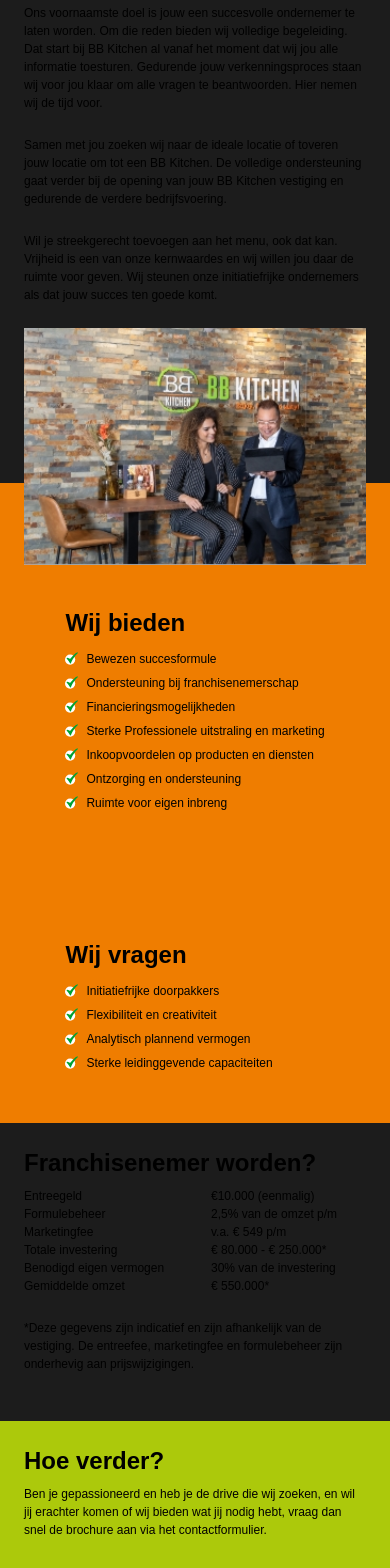
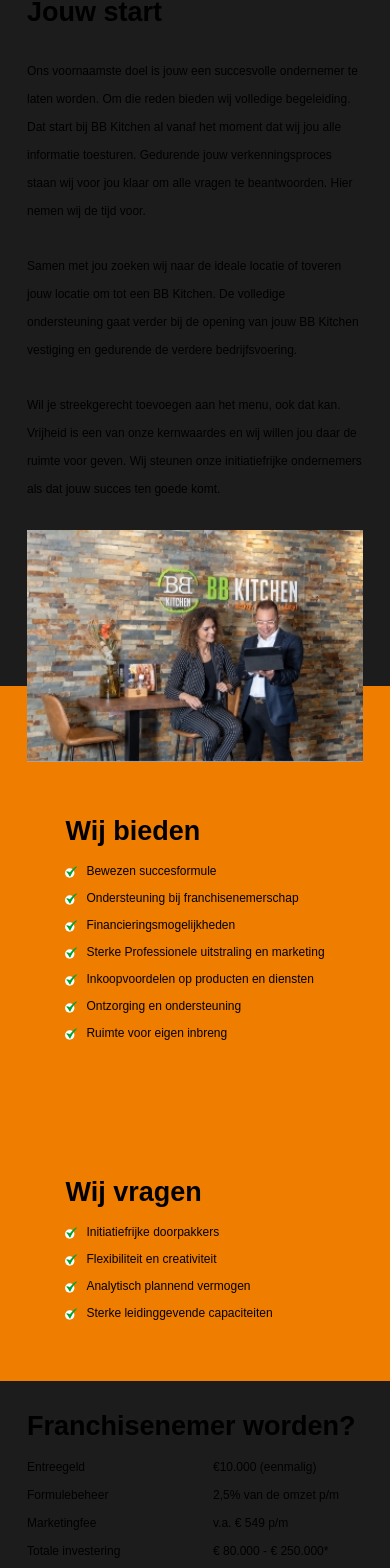
Before and after one commit to Rhunterj/bigBread-franchise, a Next.js app: page /contact in a window 390 px wide. Shown: the part 420-1988 px from the top of the page. Built offline with nearby package versions, Linux system fonts and the light colour scheme.

Commit message:
changes to fonts and container width

```diff
--- a/components/Header/Header.tsx
+++ b/components/Header/Header.tsx
@@ -3,8 +3,8 @@
 
 export const Header = () => {
     return (
-        <header className="flex items-center justify-between w-full px-6 py-6 bg-black xl:max-w-[80%] mx-auto xl:h-[220px]">
-            <div className="flex items-center w-[135px] xl:w-[600px] relative h-[35px] xl:h-[120px]">
+        <header className="flex items-center justify-between w-full px-6 py-6 bg-black xl:max-w-[1100px] mx-auto xl:h-[100px]">
+            <div className="flex items-center w-[135px] sm:w-[225px] xl:w-[400px] relative h-[35px] xl:h-[120px] sm:h-[80px]">
                 <Link href="/">
                     <Image
                         src="/logoDesktop.svg"
@@ -15,8 +15,8 @@
                 </Link>
             </div>
             <div className="flex flex-col text-right xl:flex-row">
-                <Link className="mb-2 text-xs xl:mr-10 xl:text-2xl" href="/about">Over BB Kitchen</Link>
-                <Link className="text-xs xl:text-2xl" href="/contact">Franchisenemer worden?</Link>
+                <Link className="mb-2 text-xs xl:mr-10 xl:text-lg" href="/about">Over BB Kitchen</Link>
+                <Link className="text-xs xl:text-lg" href="/contact">Franchisenemer worden?</Link>
             </div>
         </header>
     )
--- a/components/Hero/Hero.tsx
+++ b/components/Hero/Hero.tsx
@@ -19,7 +19,7 @@
             <div className="absolute bottom-0 left-0 flex items-center justify-center w-full h-1/2">
                 <div className="flex flex-col items-center justify-center min-w-[50%] h-1/2">
                     <Link
-                        className="px-8 py-2 mt-4 text-xs font-bold text-white rounded-[10px] xl:text-3xl bg-primary xl:py-6"
+                        className="px-8 py-2 mt-4 text-xs font-bold text-white rounded-[10px] xl:text-xl bg-primary xl:py-4"
                         href="/#contactForm"
                     >
                         Vraag de brochure aan{' '}
--- a/components/SubFooter/SubFooter.tsx
+++ b/components/SubFooter/SubFooter.tsx
@@ -30,8 +30,8 @@
     return (
         <>
             <div className="px-6 py-6 xl:py-12 bg-[#fff]">
-                <div className={`flex flex-col w-full xl:max-w-[80%] mx-auto`}>
-                    <h2 className="mb-6 text-3xl font-bold text-[#363636] xl:text-[107px] xl:leading-[131px] xl:mb-16 xl:mt-20">
+                <div className={`flex flex-col w-full xl:max-w-[1100px] mx-auto`}>
+                    <h2 className="mb-6 text-3xl font-bold text-[#363636] xl:text-[max( 1.8rem,1.8vw )] xl:mb-16">
                         Open een BB Kitchen vestiging in 12 stappen!
                     </h2>
                     <div className="xl:hidden">
@@ -190,8 +190,8 @@
                     </div>
                 </div>
             </div>
-            <div className="relative flex flex-col w-full px-6 py-6 xl:py-12 overflow-hidden xl:max-w-[80%] mx-auto">
-                <h2 className="w-[80%] p-0 mb-6 text-xl font-bold xl:text-2xl">
+            <div className="relative flex flex-col w-full px-6 py-6 xl:py-12 overflow-hidden xl:max-w-[1100px] mx-auto">
+                <h2 className="w-[1100px] p-0 mb-6 text-xl font-bold xl:text-[max( 1.8rem,1.8vw )]">
                     Is jouw <span className="text-3xl font-bold xl:text-5xl">locatie</span>
                     <br />
                     de <span className="text-3xl font-bold xl:text-5xl">volgende?</span>
--- a/pages/contact.tsx
+++ b/pages/contact.tsx
@@ -8,13 +8,13 @@
         <>
             <Header />
             <Hero image="/Start.jpg" />
-            <main className="xl:mb-[125px]">
-                <div className="flex flex-col w-full px-6 py-6 xl:py-12">
-                    <div className="xl:max-w-[80%] mx-auto">
-                         <h1 className="mb-6 text-2xl font-bold xl:text-[94px] xl:leading-[115px]">
+            <main className="sm:mb-[125px]">
+                <div className="flex flex-col w-full px-6 py-6 sm:py-12">
+                    <div className="sm:max-w-[1100px] mx-auto">
+                         <h1 className="mb-6 text-2xl font-bold sm:text-4xl">
                             Jouw start
                         </h1>
-                        <p className="mb-6 xl:text-3xl xl:font-semibold">
+                        <p className="mb-6 sm:text-lg">
                             Ons voornaamste doel is jouw een succesvolle
                             ondernemer te laten worden. Om die reden bieden wij
                             volledige begeleiding. Dat start bij BB Kitchen al
@@ -23,14 +23,14 @@
                             wij voor jou klaar om alle vragen te beantwoorden.
                             Hier nemen wij de tijd voor.
                         </p>
-                        <p className="mb-6 xl:text-3xl xl:font-semibold">
+                        <p className="mb-6 sm:text-lg">
                             Samen met jou zoeken wij naar de ideale locatie of
                             toveren jouw locatie om tot een BB Kitchen. De
                             volledige ondersteuning gaat verder bij de opening
                             van jouw BB Kitchen vestiging en gedurende de
                             verdere bedrijfsvoering.
                         </p>
-                        <p className="mb-6 xl:text-3xl xl:font-semibold">
+                        <p className="mb-6 sm:text-lg">
                             Wil je streekgerecht toevoegen aan het menu, ook dat
                             kan. Vrijheid is een van onze kernwaardes en wij
                             willen jou daar de ruimte voor geven. Wij steunen
@@ -44,97 +44,97 @@
                         />
                     </div>
                 </div>
-                <div className="flex flex-col w-full px-6 py-6 xl:py-12 bg-primary mt-[-130px] xl:mt-[-200px]">
-                    <div className="xl:max-w-[80%] xl:w-full mx-auto">
-                        <div className='hidden xl:block w-full h-1 border-t-2 xl:mt-[200px]'></div>
-                        <div className="flex flex-col xl:flex-row">
-                            <div className="xl:w-1/2">
-                                <h2 className="mb-2 text-2xl font-bold xl:text-[63px] xl:leading-[77px] pt-[100px] xl:pl-5">
+                <div className="flex flex-col w-full px-6 py-6 sm:py-12 bg-primary mt-[-130px] sm:mt-[-200px]">
+                    <div className="sm:max-w-[1100px] sm:w-full mx-auto">
+                        <div className='hidden sm:block w-full h-1 border-t-2 sm:mt-[200px]'></div>
+                        <div className="flex flex-col sm:flex-row">
+                            <div className="lg:w-1/2">
+                                <h2 className="mb-2 text-2xl font-bold sm:text-3xl pt-[100px] sm:pl-5">
                                     Wij bieden
                                 </h2>
                                 <ul className="mb-6">
-                                    <li className="flex text-[12px] xl:mb-2 xl:text-2xl leading-6">
+                                    <li className="flex text-[12px] sm:mb-2 sm:text-sm lg:text-lg leading-6">
                                         <img
                                             src="/checkmark.svg"
-                                            className="object-contain pr-2 w-[21px] xl:w-[35px]"
+                                            className="object-contain pr-2 w-[21px] sm:w-[35px]"
                                         />{' '}
                                         Bewezen succesformule
                                     </li>
-                                    <li className="flex text-[12px] xl:mb-2 xl:text-2xl leading-6">
+                                    <li className="flex text-[12px] sm:mb-2 sm:text-sm lg:text-lg leading-6">
                                         <img
                                             src="/checkmark.svg"
-                                            className="object-contain pr-2 w-[21px] xl:w-[35px]"
+                                            className="object-contain pr-2 w-[21px] sm:w-[35px]"
                                         />{' '}
                                         Ondersteuning bij franchisenemerschap
                                     </li>
-                                    <li className="flex text-[12px] xl:mb-2 xl:text-2xl leading-6">
+                                    <li className="flex text-[12px] sm:mb-2 sm:text-sm lg:text-lg leading-6">
                                         <img
                                             src="/checkmark.svg"
-                                            className="object-contain pr-2 w-[21px] xl:w-[35px]"
+                                            className="object-contain pr-2 w-[21px] sm:w-[35px]"
                                         />{' '}
                                         Financieringsmogelijkheden
                                     </li>
-                                    <li className="flex text-[12px] xl:mb-2 xl:text-2xl leading-6">
+                                    <li className="flex text-[12px] sm:mb-2 sm:text-sm lg:text-lg leading-6">
                                         <img
                                             src="/checkmark.svg"
-                                            className="object-contain pr-2 w-[21px] xl:w-[35px]"
+                                            className="object-contain pr-2 w-[21px] sm:w-[35px]"
                                         />{' '}
                                         Sterke Professionele uitstraling en
                                         marketing
                                     </li>
-                                    <li className="flex text-[12px] xl:mb-2 xl:text-2xl leading-6">
+                                    <li className="flex text-[12px] sm:mb-2 sm:text-sm lg:text-lg leading-6">
                                         <img
                                             src="/checkmark.svg"
-                                            className="object-contain pr-2 w-[21px] xl:w-[35px]"
+                                            className="object-contain pr-2 w-[21px] sm:w-[35px]"
                                         />{' '}
                                         Inkoopvoordelen op producten en diensten
                                     </li>
-                                    <li className="flex text-[12px] xl:mb-2 xl:text-2xl leading-6">
+                                    <li className="flex text-[12px] sm:mb-2 sm:text-sm lg:text-lg leading-6">
                                         <img
                                             src="/checkmark.svg"
-                                            className="object-contain pr-2 w-[21px] xl:w-[35px]"
+                                            className="object-contain pr-2 w-[21px] sm:w-[35px]"
                                         />{' '}
                                         Ontzorging en ondersteuning
                                     </li>
-                                    <li className="flex text-[12px] xl:mb-2 xl:text-2xl leading-6">
+                                    <li className="flex text-[12px] sm:mb-2 sm:text-sm lg:text-lg leading-6">
                                         <img
                                             src="/checkmark.svg"
-                                            className="object-contain pr-2 w-[21px] xl:w-[35px]"
+                                            className="object-contain pr-2 w-[21px] sm:w-[35px]"
                                         />{' '}
                                         Ruimte voor eigen inbreng
                                     </li>
                                 </ul>
                             </div>
                             <div>
-                                <h2 className="mb-2 text-2xl font-bold xl:text-[63px] xl:leading-[77px] pt-[100px] xl:pl-5">
+                                <h2 className="mb-2 text-2xl font-bold sm:text-3xl pt-[100px] sm:pl-5">
                                     Wij vragen
                                 </h2>
                                 <ul className="mb-6">
-                                    <li className="flex text-[12px] xl:mb-2 xl:text-2xl leading-6">
+                                    <li className="flex text-[12px] sm:mb-2 sm:text-sm lg:text-lg leading-6">
                                         <img
                                             src="/checkmark.svg"
-                                            className="object-contain pr-2 w-[21px] xl:w-[35px]"
+                                            className="object-contain pr-2 w-[21px] sm:w-[35px]"
                                         />{' '}
                                         Initiatiefrijke doorpakkers
                                     </li>
-                                    <li className="flex text-[12px] xl:mb-2 xl:text-2xl leading-6">
+                                    <li className="flex text-[12px] sm:mb-2 sm:text-sm lg:text-lg leading-6">
                                         <img
                                             src="/checkmark.svg"
-                                            className="object-contain pr-2 w-[21px] xl:w-[35px]"
+                                            className="object-contain pr-2 w-[21px] sm:w-[35px]"
                                         />{' '}
                                         Flexibiliteit en creativiteit
                                     </li>
-                                    <li className="flex text-[12px] xl:mb-2 xl:text-2xl leading-6">
+                                    <li className="flex text-[12px] sm:mb-2 sm:text-sm lg:text-lg leading-6">
                                         <img
                                             src="/checkmark.svg"
-                                            className="object-contain pr-2 w-[21px] xl:w-[35px]"
+                                            className="object-contain pr-2 w-[21px] sm:w-[35px]"
                                         />{' '}
                                         Analytisch plannend vermogen
                                     </li>
-                                    <li className="flex text-[12px] xl:mb-2 xl:text-2xl leading-6">
+                                    <li className="flex text-[12px] sm:mb-2 sm:text-sm lg:text-lg leading-6">
                                         <img
                                             src="/checkmark.svg"
-                                            className="object-contain pr-2 w-[21px] xl:w-[35px]"
+                                            className="object-contain pr-2 w-[21px] sm:w-[35px]"
                                         />{' '}
                                         Sterke leidinggevende capaciteiten
                                     </li>
@@ -143,62 +143,62 @@
                         </div>
                     </div>
                 </div>
-                <div className="flex flex-col w-full px-6 py-6 xl:py-12">
-                    <div className="xl:max-w-[80%] mx-auto">
-                        <h2 className="mb-2 text-2xl font-bold xl:text-[94px] xl:leading-[115px] xl:mb-8">
+                <div className="flex flex-col w-full px-6 py-6 sm:py-12">
+                    <div className="sm:max-w-[1100px] mx-auto">
+                        <h2 className="mb-2 text-2xl font-bold sm:text-3xl sm:mb-8">
                             Franchisenemer worden?
                         </h2>
                         <div>
-                            <p className="flex text-[12px] xl:text-3xl xl:mb-4">
-                                <span className="w-1/2 mr-4 xl:w-[350px]">
+                            <p className="flex text-[12px] sm:text-lg sm:mb-4">
+                                <span className="w-1/2 mr-4 sm:w-[350px]">
                                     Entreegeld
                                 </span>
                                 <span> €10.000 (eenmalig)</span>
                             </p>
-                            <p className="flex text-[12px] xl:text-3xl xl:mb-4">
-                                <span className="w-1/2 mr-4 xl:w-[350px]">
+                            <p className="flex text-[12px] sm:text-lg sm:mb-4">
+                                <span className="w-1/2 mr-4 sm:w-[350px]">
                                     {' '}
                                     Formulebeheer
                                 </span>
                                 <span> 2,5% van de omzet p/m</span>
                             </p>
-                            <p className="flex text-[12px] xl:text-3xl xl:mb-4">
-                                <span className="w-1/2 mr-4 xl:w-[350px]">
+                            <p className="flex text-[12px] sm:text-lg sm:mb-4">
+                                <span className="w-1/2 mr-4 sm:w-[350px]">
                                     Marketingfee
                                 </span>
                                 <span> v.a. € 549 p/m</span>
                             </p>
-                            <p className="flex text-[12px] xl:text-3xl xl:mb-4">
-                                <span className="w-1/2 mr-4 xl:w-[350px]">
+                            <p className="flex text-[12px] sm:text-lg sm:mb-4">
+                                <span className="w-1/2 mr-4 sm:w-[350px]">
                                     {' '}
                                     Totale investering
                                 </span>
                                 <span> € 80.000 - € 250.000*</span>
                             </p>
-                            <p className="flex text-[12px] xl:text-3xl xl:mb-4">
-                                <span className="w-1/2 mr-4 xl:w-[350px]">
+                            <p className="flex text-[12px] sm:text-lg sm:mb-4">
+                                <span className="w-1/2 mr-4 sm:w-[350px]">
                                     Benodigd eigen vermogen
                                 </span>
                                 <span> 30% van de investering</span>
                             </p>
-                            <p className="flex text-[12px] xl:text-3xl xl:mb-4">
-                                <span className="w-1/2 mr-4 xl:w-[350px]">
+                            <p className="flex text-[12px] sm:text-lg sm:mb-4">
+                                <span className="w-1/2 mr-4 sm:w-[350px]">
                                     Gemiddelde omzet
                                 </span>
                                 <span> € 550.000*</span>
                             </p>
                         </div>
-                        <p className="mb-6 mt-6 text-[12px] xl:text-lg xl:font-semibold xl:mt-12">
+                        <p className="mb-6 mt-6 text-[12px] sm:text-sm sm:font-semibold sm:mt-12">
                             *Deze gegevens zijn indicatief en zijn afhankelijk
                             van de vestiging. De entreefee, marketingfee en
                             formulebeheer zijn onderhevig aan prijswijzigingen.
                         </p>
                     </div>
                 </div>
-                <div className="flex flex-col w-full px-6 py-6 xl:py-12 bg-secondary xl:z-10 xl:relative xl:mb-[-150px] xl:mx-auto">
-                    <div className="flex flex-col xl:max-w-[80%] xl:mx-auto">
-                        <h2 className="mb-2 text-2xl font-bold xl:text-[94px] xl:leading-[115px] xl:mb-8">Hoe verder?</h2>
-                        <p className="mb-6 xl:text-3xl xl:font-semibold">
+                <div className="flex flex-col w-full px-6 py-6 sm:py-12 bg-secondary sm:z-10 sm:relative sm:mb-[-150px] sm:mx-auto">
+                    <div className="flex flex-col sm:max-w-[1100px] sm:mx-auto">
+                        <h2 className="mb-2 text-2xl font-bold sm:text-3xl sm:mb-8">Hoe verder?</h2>
+                        <p className="mb-6 sm:text-lg sm:font-semibold">
                             Ben je gepassioneerd en heb je de drive die wij
                             zoeken, en wil jij erachter komen of wij bieden wat
                             jij nodig hebt, vraag dan snel de brochure aan via
@@ -206,7 +206,7 @@
                         </p>
                         <Link
                             href="/#contactForm"
-                            className="w-3/4 xl:w-1/2 px-8 py-2 xl:py-6 mt-4 xl:mt-12 text-xs xl:text-2xl font-bold text-primary rounded bg-[#FFF] ml-auto mr-auto"
+                            className="w-3/4 sm:w-1/2 px-8 py-2 sm:py-6 mt-4 sm:mt-12 text-xs sm:text-xl font-bold text-primary rounded bg-[#FFF] ml-auto mr-auto text-center"
                         >
                             Contactformulier
                         </Link>
--- a/pages/faq.tsx
+++ b/pages/faq.tsx
@@ -9,8 +9,8 @@
             <Hero image="/Faq.jpg" />
             <main>
                 <div className="flex flex-col w-full px-6 py-6 xl:py-12">
-                    <div className="xl:max-w-[80%] mx-auto w-full">
-                         <h1 className="mb-6 text-2xl font-bold xl:text-5xl">
+                    <div className="xl:max-w-[1100px] mx-auto w-full">
+                         <h1 className="mb-6 text-2xl font-bold xl:text-4xl">
                             Veel gestelde vragen
                         </h1>
                         <img
--- a/styles/globals.css
+++ b/styles/globals.css
@@ -15,6 +15,8 @@
 
 html {
   scroll-behavior: smooth;
+  font-size: 18px;
+  line-height: 28px;
 }
 
 body {
```
Also changed, not shown: components/Footer/Footer.tsx (+16 -16 lines), pages/about.tsx (+25 -21 lines), pages/index.tsx (+34 -34 lines).
